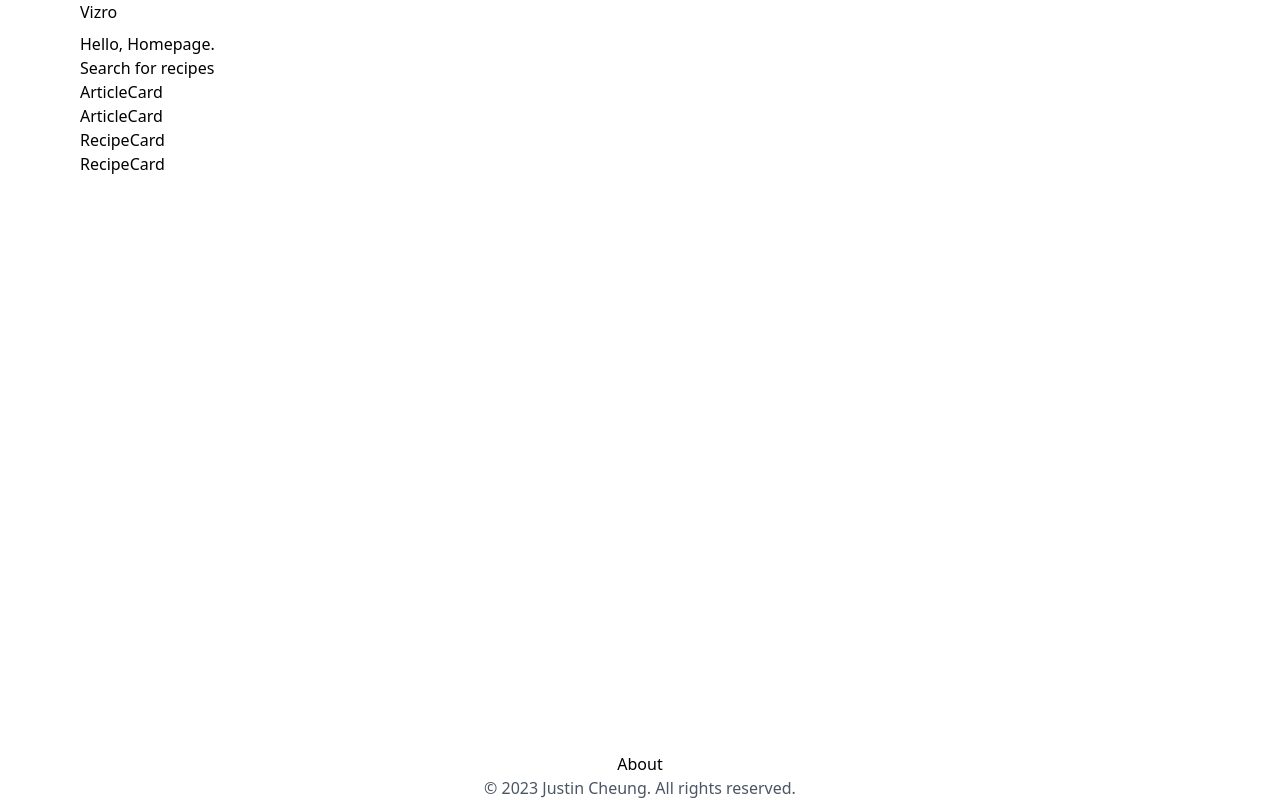
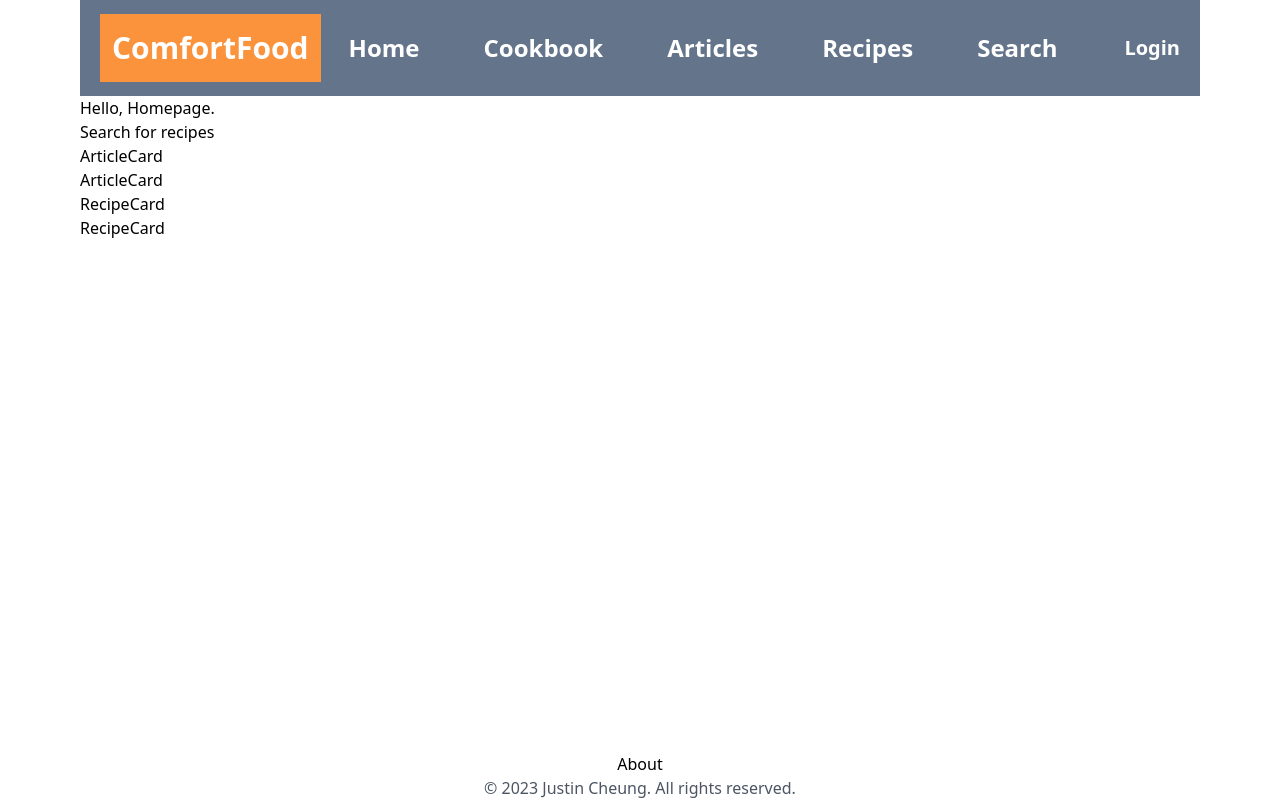
Before and after one commit to Jygsaw/comfortfood-next, a Next.js app: page / in a window 1280 px wide. Built offline with nearby package versions, Linux system fonts and the light colour scheme.

Commit message:
[CHG] Update header css

```diff
--- a/components/Header.tsx
+++ b/components/Header.tsx
@@ -1,18 +1,19 @@
 import React from "react";
 import Link from "next/link";
+import AccountControls from "components/AccountControls";
+import Logo from "components/Logo";
 import NavBar from "components/NavBar";
-import AccountControls from "components/AccountControls";
 
 const Header = () => {
     return (
-        <div className="flex">
-            <div>
-                <Link href="/">Vizro</Link>
+        <div className="bg-slate-500 min-h-24 px-5 py-3 flex gap-7 items-center">
+            <div className="w-48 min-w-fit">
+                <Link href="/"><Logo /></Link>
             </div>
             <div className="flex-grow">
                 <NavBar />
             </div>
-            <div>
+            <div className="w-48 min-w-fit">
                 <AccountControls />
             </div>
         </div>
```
